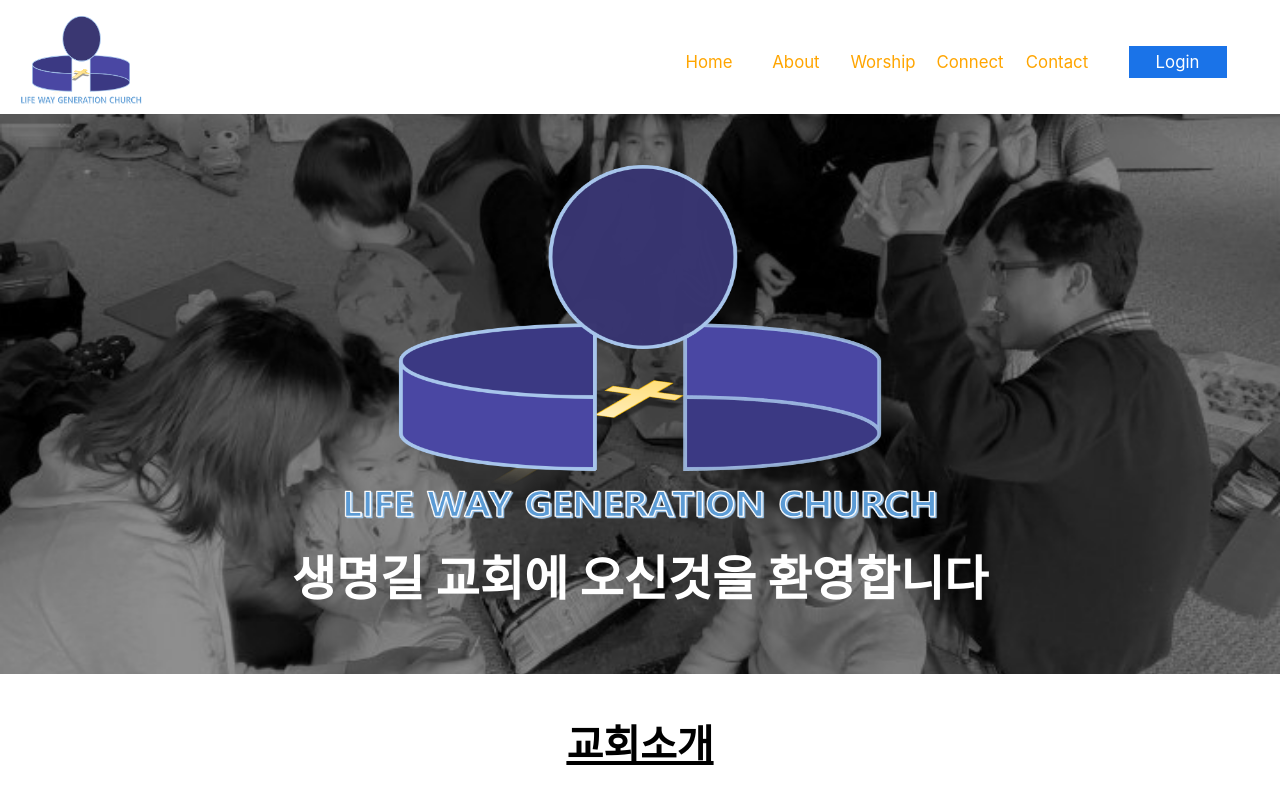
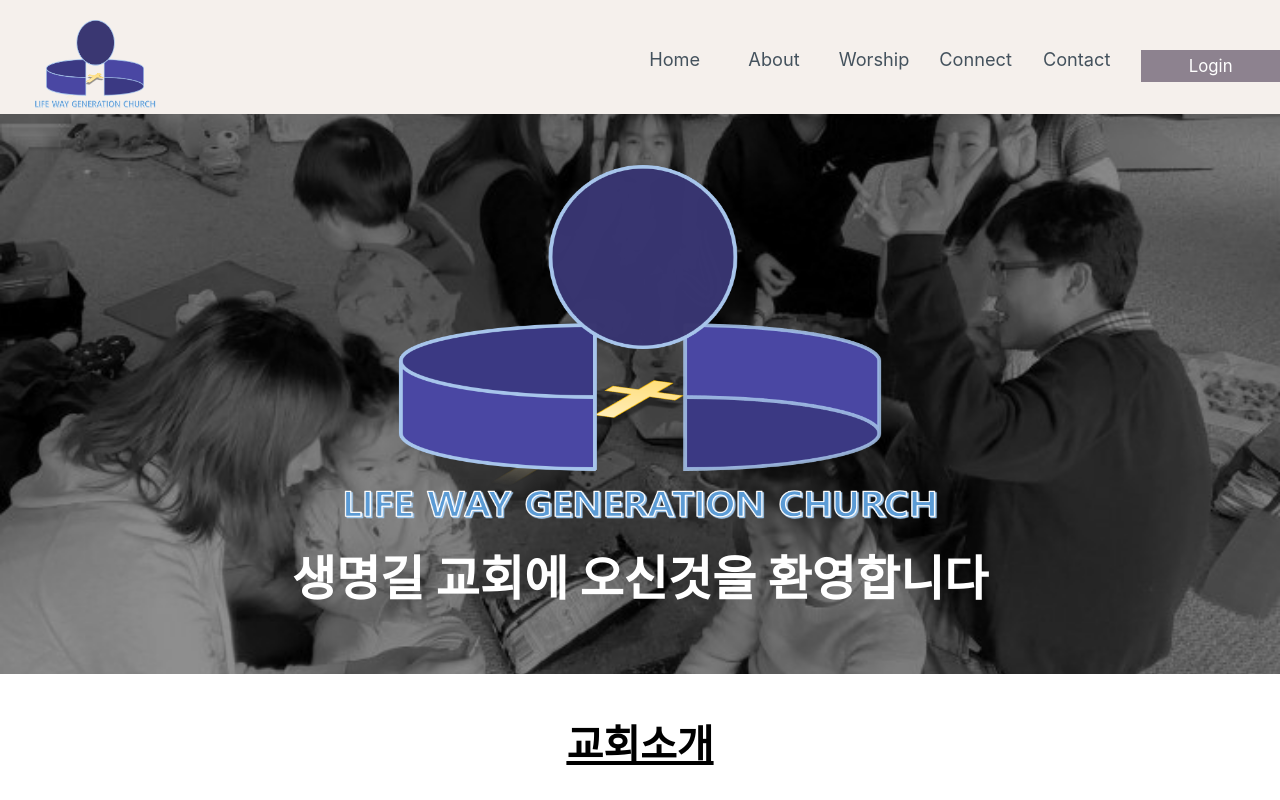
Before and after one commit to johnyun930/LifewayChurch_client, a React (Create React App) app: page / in a window 1280 px wide. Shown: the top 800 px of the page. Built offline with nearby package versions, Linux system fonts and the light colour scheme; no server answers; a web font is replaced by a local one.

Commit message:
change design and mobile ui:

```diff
--- a/src/components/Footer.tsx
+++ b/src/components/Footer.tsx
@@ -4,7 +4,6 @@ import YouTubeIcon from '@material-ui/icons/YouTube';
 
 const FooterContainer = styled.footer`
         width: 100%;
-        margin-top: 40px;
 
         height: 15vh;
         padding:20px 0px;
--- a/src/components/Header.tsx
+++ b/src/components/Header.tsx
@@ -1,27 +1,43 @@
 import React,{useState,useContext, useEffect} from 'react';
 import { Link, RouterProps } from 'react-router-dom';
-import styled from 'styled-components';
+import styled, { keyframes } from 'styled-components';
 import logo from '../images/logo.png';
 import MenuIcon from '@material-ui/icons/Menu';
 import { size } from '../styles/theme';
 import { LoginContext, UserInfoContext } from '../states/LoginContext';
 import axios from 'axios';
 import { DomainContext } from '../states/DomainContext';
+interface styleProps{
+    position: boolean;
+}
+
+const slide = keyframes`
+    from {
+        margin-right: -300px;
+    }
+    to{
+        margin-left: 0;
+    }
+`;
+
 const HeaderContainer = styled.div`
     width: 100%;
     height: 14vh;
     min-height:114px;
+    background-color: #f5f0ec;
     display:grid;
     grid-template-columns: 1fr 1fr;
     @media ${(props)=>props.theme.mobile}{
         min-height:60px;
         height:10%;
         display: flex;
+        z-index:1;
         flex-direction:column;
         align-items:middle;
     }
+    position:${(props: styleProps)=>props.position?"fixed":"static"};
 
-`;
+`
 const LogoContainer = styled.div`
 
     @media ${(props)=>props.theme.mobile}{
@@ -41,7 +57,8 @@ const Menubar = styled(MenuIcon)`
 `
 
 const Logo = styled.img`
-    padding: 1rem 1rem;
+    padding: 20px 16px;
+    padding-left: 30px;
     width: 130px;
     height: 90px;
     @media ${(props)=>props.theme.mobile}{
@@ -62,13 +79,21 @@ const NavbarContainer = styled.div<DisplayProps>`
     vertical-align:middle;
     text-align:center;
     display: grid;
-    column-gap: 20px;
+    column-gap: 30px;
     grid-template-columns: 1fr 1fr 1fr 1fr 1fr 2fr;
+    align-self:center;
     @media ${(props)=>props.theme.mobile}{
-        display:${(props)=>props.display?"flex":"none"};
+        width: 50%;
+        height: 100vh;
+        position: fixed;
+        right: 0;
+        display:${(props)=>props.display?"grid":"none"};
+        grid-template-rows: repeat(6,8%);
+        grid-template-columns: none;
+        padding-top: 5%;
+        background-color: white;
+        animation: 1s ${slide} ease-out;
 
-        flex-direction:column;
-        background-color: #242121
 
     }
 
@@ -76,13 +101,14 @@ const NavbarContainer = styled.div<DisplayProps>`
 
 const NavButton = styled.div`
     margin: auto auto;
-    font-size: 1.2em;
-    color: orange;
+    font-size: 1.3em;
+    color: #44525d;
     @media ${(props)=>props.theme.mobile}{
         display: block;
         width:100%;
-        padding: 10px 0px;
-        border-bottom: 1px solid white;
+        height: 100%;
+        color: #9AC0E7;
+
     }
     &:hover{
         cursor:pointer;
@@ -96,8 +122,13 @@ const LoginButton = styled.div`
     font-size: 1.2em;
     color: white;
     line-height: 30px;
-    background-color: #1a73e8;
+    background-color: #8d828f;
     border: 1px solid transparent;
+    @media ${(props)=>props.theme.mobile}{
+       background-color: white;
+        color: #9AC0E7;
+        font-size: 1.4em;
+    }
 `
 const SettingContainer = styled.div<DisplayProps>`
     display: ${(props)=>props.display?"block":"none"};
@@ -112,10 +143,32 @@ const SettingContainer = styled.div<DisplayProps>`
         cursor:pointer;
     }
 `
+const MobileSettingBar = styled.div`
+    width:100vh;
+    height:100vh;
+    position:fixed;
+    z-index: 1;
+
+
+`
 
 
 export const Header = ():JSX.Element=>{
     const domain = useContext(DomainContext);
+    const [menuDisplay,setmenuDisplay] = useState<boolean>(false);
+    const [settingDisplay,setSettingDisplay] = useState<boolean>(false);
+    const {login,setLogin}= useContext(LoginContext);
+    const {firstName,setUser} = useContext(UserInfoContext);
+    const [header,setHeader] = useState(false);
+    console.log(header);
+        function checkYOffset(){
+        if(window.pageYOffset===0){
+            setHeader(false);
+        }else{
+            setHeader(true);
+        }
+        console.log(window.pageYOffset);
+    }
     useEffect(()=>{
         axios.get(domain,{withCredentials:true}).then((response)=>{
             if(response.data.passport){
@@ -125,30 +178,35 @@ export const Header = ():JSX.Element=>{
 
     });
 },[]);
+useEffect(()=>{
+    window.addEventListener('scroll',checkYOffset);
+    return ()=>{
+        window.removeEventListener('scroll',checkYOffset);
 
-    const [menuDisplay,setmenuDisplay] = useState<boolean>(false);
-    const [settingDisplay,setSettingDisplay] = useState<boolean>(false);
-    const {login,setLogin}= useContext(LoginContext);
-    const {firstName,setUser} = useContext(UserInfoContext);
-    return(
-    <HeaderContainer>
-        <LogoContainer>
-            <Link to='/'><Logo src={logo}/></Link>
-            {window.innerWidth<=size.mobile?<Menubar style={{fontSize:"30px"}} onClick={()=>{
-                setmenuDisplay(!menuDisplay);
-            }}></Menubar>:<></>}
-        </LogoContainer>
+    }
+}
 
+,[]);
 
-        <NavbarContainer display={menuDisplay}>
-        <NavButton><Link to ="/">Home</Link></NavButton>
-        <NavButton><Link to ="/about">About</Link></NavButton>
-        <NavButton><Link to ="/worship">Worship</Link></NavButton>
-        <NavButton><Link to ="/connect">Connect</Link></NavButton>
-        <NavButton><Link to ="/contact">Contact</Link></NavButton>
+const sidebar =  <NavbarContainer display={menuDisplay}>
+<Link to ="/"><NavButton onClick={()=>{
+            setmenuDisplay(false);
+    }}>Home</NavButton></Link>
+   <Link to ="/about"> <NavButton  onClick={()=>{
+            setmenuDisplay(false);
+    }}>About</NavButton></Link>
+   <Link to ="/worship"> <NavButton  onClick={()=>{
+            setmenuDisplay(false);
+    }}>Worship</NavButton></Link>
+   <Link to ="/connect"> <NavButton  onClick={()=>{
+            setmenuDisplay(false);
+    }}>Connect</NavButton></Link>
+   <Link to ="/contact"> <NavButton  onClick={()=>{
+            setmenuDisplay(false);
+    }}>Contact</NavButton></Link>
     {login?<NavButton onClick={()=>{
         setSettingDisplay(!settingDisplay);
-        }}>{firstName+" 성도님"}</NavButton>:<LoginButton><Link to ="/login">Login</Link></LoginButton>}
+    }}>{firstName+" 성도님"}</NavButton>:<Link to ="/login"><LoginButton>Login</LoginButton></Link>}
     <SettingContainer onClick={()=>{
         axios.get(`${domain}/logout`,{withCredentials:true}).then((response)=>{
             alert(response.data.message);
@@ -163,6 +221,28 @@ export const Header = ():JSX.Element=>{
         });
     }} display={settingDisplay}>Log Out</SettingContainer>
     </NavbarContainer>
+    return(
+        <>
+    <HeaderContainer position={header}>
+        <LogoContainer>
+            <Link to='/'><Logo src={logo}/></Link>
+            {window.innerWidth<=size.mobile?<Menubar style={{fontSize:"30px"}} onClick={()=>{
+                setmenuDisplay(!menuDisplay);
+            }}></Menubar>:<></>}
+        </LogoContainer>
+
+        {window.innerWidth<=size.mobile?<></>:sidebar}
+
     </HeaderContainer>
+    {window.innerWidth<=size.mobile?
+    <MobileSettingBar onClick={()=>{
+        setmenuDisplay(false);
+    }}>
+        {sidebar}
+        </MobileSettingBar>
+    :<></>}
+        </>
+
+
     )
 }
--- a/src/routes/Home.tsx
+++ b/src/routes/Home.tsx
@@ -41,7 +41,7 @@ const ChurchTitle = styled.h1`
 `
 const Container = styled.div`
     width: 100%;
-    height: 85vh;
+    min-height: 85vh;
     background-color: ${(props)=>props.theme.bkColor||"white"};
     border-bottom: 1px solid #eaeaea;
 
@@ -50,7 +50,7 @@ const Container = styled.div`
 const Introduction = styled.div`
     margin: 0 auto ;
     width: 50%;
-    height: 90%;
+    min-height: 90%;
     text-align:center;
     padding-top: 4%;
 
@@ -88,11 +88,18 @@ const ServiceIntroduction = styled.div`
     text-align: center;
     margin: 79px auto;
     font-size: 40px;
+    @media ${(props)=>props.theme.mobile}{
+    font-size: 1rem
+}
 
 `
 const PS = styled.p`
     font-size: 24px;
     margin-bottom: 20px;
+    @media ${(props)=>props.theme.mobile}{
+    font-size: 0.8rem;
+    line-height: 2;
+}
 
 `
 
--- a/src/styles/theme.ts
+++ b/src/styles/theme.ts
@@ -1,7 +1,7 @@
 export const size = {
     mobile: 767,
     tablet: 1023,
-    laptop: 1660,
+    laptop: 1339,
 }
 
 export const theme = {
```
Also changed, not shown: src/routes/About.tsx (+99 -9 lines). Lines whose indentation alone changed are shown as unchanged.
